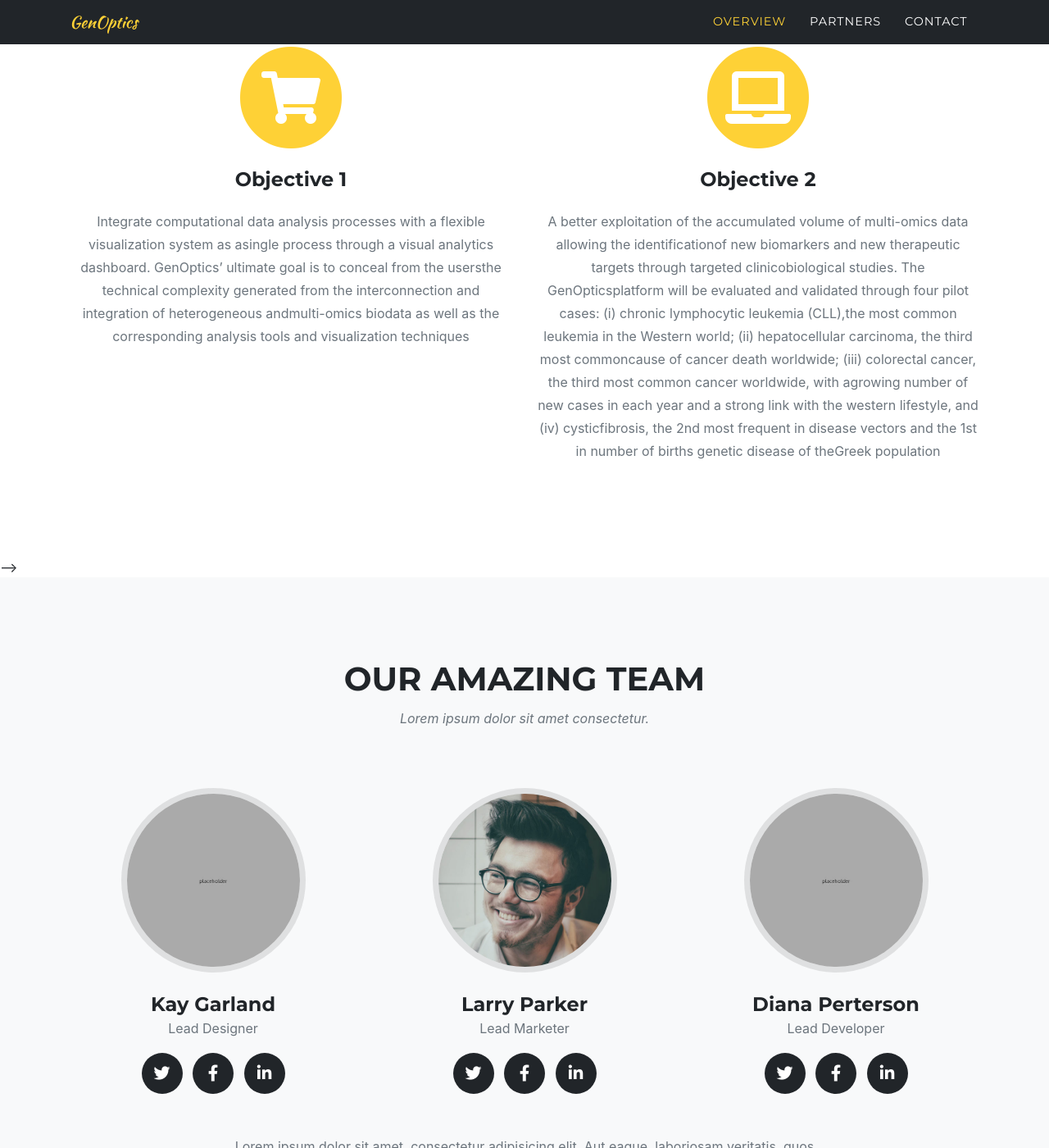
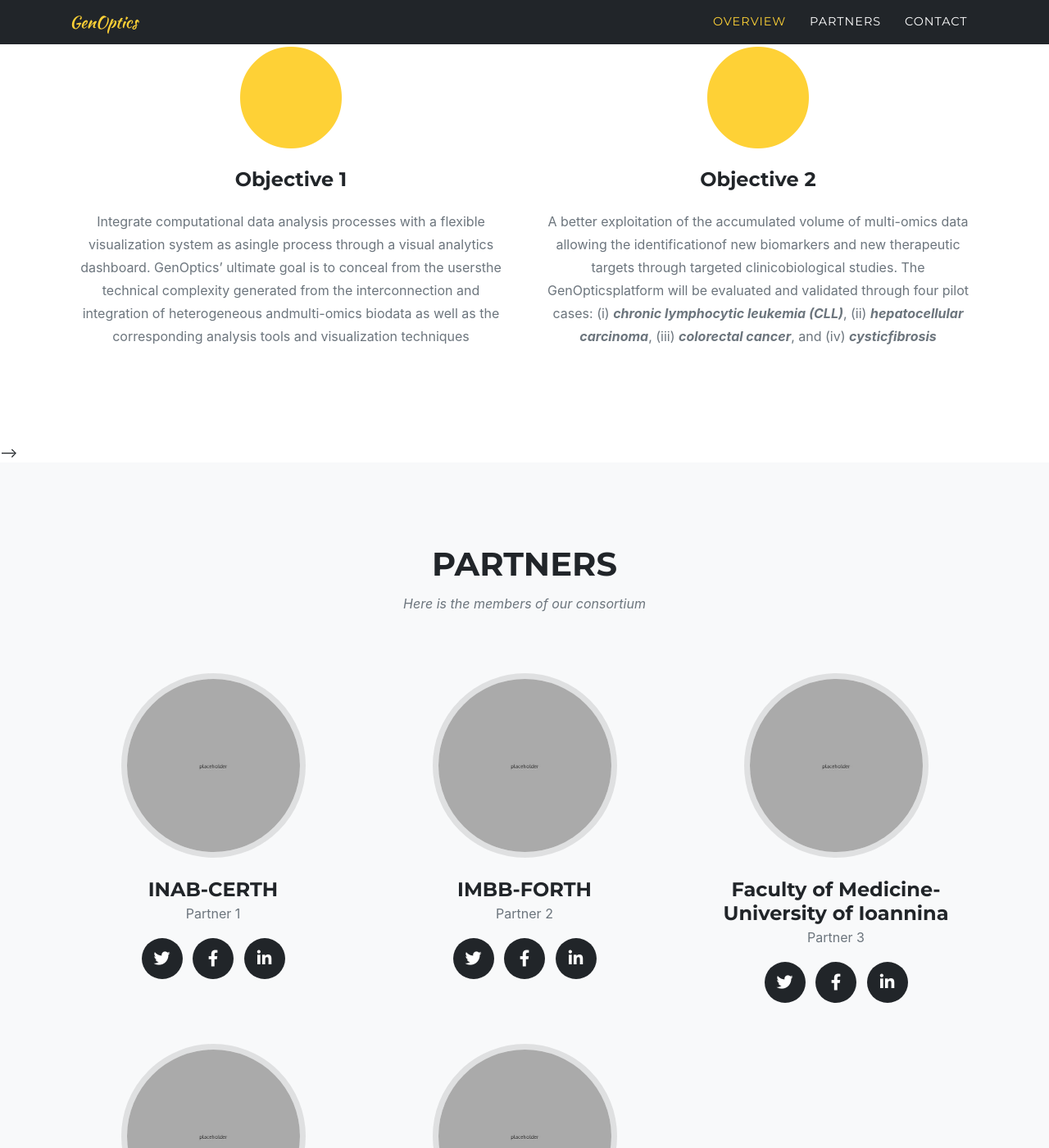
Before and after one commit to GenOptics/GenOptics.github.io, a Jekyll site: the page built from index.md, in a window 1280 px wide and 1400 px high, scrolled down 999 px. Shown: the whole window at 82% size. Built offline with Jekyll 4.4.1, drawn with Linux system fonts in a browser that asks for light colours; some web fonts are replaced; some of the changed text lies outside the part shown.

Commit message:
partners

```diff
--- a/_data/sitetext.yml
+++ b/_data/sitetext.yml
@@ -13,10 +13,10 @@ services:
     list:
       - title: "Objective 1"
         desc: "Integrate computational data analysis processes with a flexible visualization system as asingle process through a visual analytics dashboard. GenOptics' ultimate goal is to conceal from the usersthe technical complexity generated from the interconnection and integration of heterogeneous andmulti-omics biodata as well as the corresponding analysis tools and visualization techniques"
-        icon: fas fa-shopping-cart #find more at https://fontawesome.com/icons
+        icon: https://unsplash.com/photos/zF_pTLx_Dkg #find more at https://fontawesome.com/icons
       - title: "Objective 2"
-        desc: "A better exploitation of the accumulated volume of multi-omics data allowing the identificationof new biomarkers and new therapeutic targets through targeted clinicobiological studies. The GenOpticsplatform will be evaluated and validated through four pilot cases: (i) chronic lymphocytic leukemia (CLL),the most common leukemia in the Western world; (ii) hepatocellular carcinoma, the third most commoncause of cancer death worldwide; (iii) colorectal cancer, the third most common cancer worldwide, with agrowing number of new cases in each year and a strong link with the western lifestyle, and (iv) cysticfibrosis, the 2nd most frequent in disease vectors and the 1st in number of births genetic disease of theGreek population"
-        icon: fas fa-laptop
+        desc: "A better exploitation of the accumulated volume of multi-omics data allowing the identificationof new biomarkers and new therapeutic targets through targeted clinicobiological studies. The GenOpticsplatform will be evaluated and validated through four pilot cases: (i) ***chronic lymphocytic leukemia (CLL)***, (ii) ***hepatocellular carcinoma***, (iii) ***colorectal cancer***, and (iv) ***cysticfibrosis***"
+        icon: https://unsplash.com/photos/zF_pTLx_Dkg
 
 # portfolio:
 #     title: "Portfolio"
@@ -79,13 +79,13 @@ services:
 #         logo: assets/img/clients/creative-market.jpg
 
 team:
-    title: "OUR AMAZING TEAM"
-    text: "Lorem ipsum dolor sit amet consectetur."
-    subtext: Lorem ipsum dolor sit amet, consectetur adipisicing elit. Aut eaque, laboriosam veritatis, quos non quis ad perspiciatis, totam corporis ea, alias ut unde. **Markdown** supported.
+    title: "PARTNERS"
+    text: "Here is the members of our consortium"
+    subtext: Project. **GenOptics**
     section: team
     people:
-      - name: "Kay Garland"
-        role: "Lead Designer"
+      - name: "INAB-CERTH"
+        role: "Partner 1"
         image: assets/img/team/500x500.jpg
         social:
           - url: https://twitter.com
@@ -94,9 +94,9 @@ team:
             icon: fab fa-facebook-f
           - url: https://linkedin.com
             icon: fab fa-linkedin-in
-      - name: "Larry Parker"
-        role: "Lead Marketer"
-        image: assets/img/team/2.jpg
+      - name: "IMBB-FORTH"
+        role: "Partner 2"
+        image: assets/img/team/500x500.jpg
         social:
           - url: https://twitter.com
             icon: fab fa-twitter
@@ -104,8 +104,28 @@ team:
             icon: fab fa-facebook-f
           - url: https://linkedin.com
             icon: fab fa-linkedin-in
-      - name: "Diana Perterson"
-        role: "Lead Developer"
+      - name: "Faculty of Medicine- University of Ioannina"
+        role: "Partner 3"
+        image: assets/img/team/500x500.jpg
+        social:
+          - url: https://twitter.com
+            icon: fab fa-twitter
+          - url: https://facebook.com
+            icon: fab fa-facebook-f
+          - url: https://linkedin.com
+            icon: fab fa-linkedin-in
+      - name: "DRAXIS ENVIRONMENTAL"
+        role: "Company 1"
+        image: assets/img/team/500x500.jpg
+        social:
+          - url: https://twitter.com
+            icon: fab fa-twitter
+          - url: https://facebook.com
+            icon: fab fa-facebook-f
+          - url: https://linkedin.com
+            icon: fab fa-linkedin-in
+      - name: "Tero"
+        role: "Company 2"
         image: assets/img/team/500x500.jpg
         social:
           - url: https://twitter.com
@@ -117,7 +137,7 @@ team:
 
 contact:
     title: "Contact Us"
-    text: "Lorem ipsum or call 123456789"
+    text: "Feel free to contact us for further infomartion"
     section: contact
 
 footer:
```
Also changed, not shown: assets/img/photo-1.jpg (added), objective.png (added).
